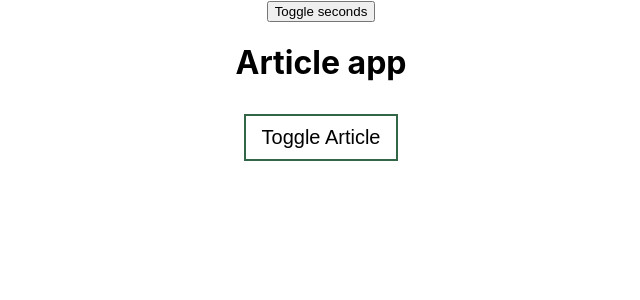
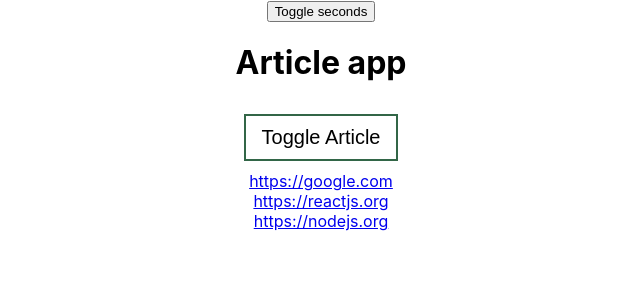
Before and after one commit to Kondzioplus/React, a React (Create React App) app: page / in a window 1280 px wide. Shown: the top 300 px of the page, without its empty margins (319-959 px from the left). Built offline with nearby package versions, Linux system fonts and the light colour scheme.

Commit message:
Komponent Auxiliary - pomocniczy

```diff
--- /dev/null
+++ b/src/components/Auxiliary/Auxiliary.js
@@ -0,0 +1,6 @@
+import React from "react";
+
+const Auxiliary = props => props.children
+
+
+export default Auxiliary;
--- /dev/null
+++ b/src/components/Links/Links.js
@@ -0,0 +1,12 @@
+import React from "react";
+import Auxiliary from "../Auxiliary/Auxiliary";
+
+const links = () => (
+    <Auxiliary>
+        <a href="https://google.com">https://google.com</a><br/>
+        <a href="https://reactjs.org">https://reactjs.org</a><br/>
+        <a href="https://nodejs.org">https://nodejs.org</a><br/>
+    </Auxiliary>
+)
+
+export default links;
--- a/src/containers/App.js
+++ b/src/containers/App.js
@@ -2,7 +2,7 @@ import React, { Component } from 'react';
 import './App.css'
 import Articles from '../components/Articles/Articles';
 import Header from '../components/Header/Header';
-
+import Links from '../components/Links/Links';
 
 
 
@@ -92,6 +92,7 @@ class App extends Component {
         <Header showArticles={this.state.showArticles} toggleArticles={this.toggleArticlesHandler}/>
 
         {articles}
+        <Links />
       </div>
 
      );
```
